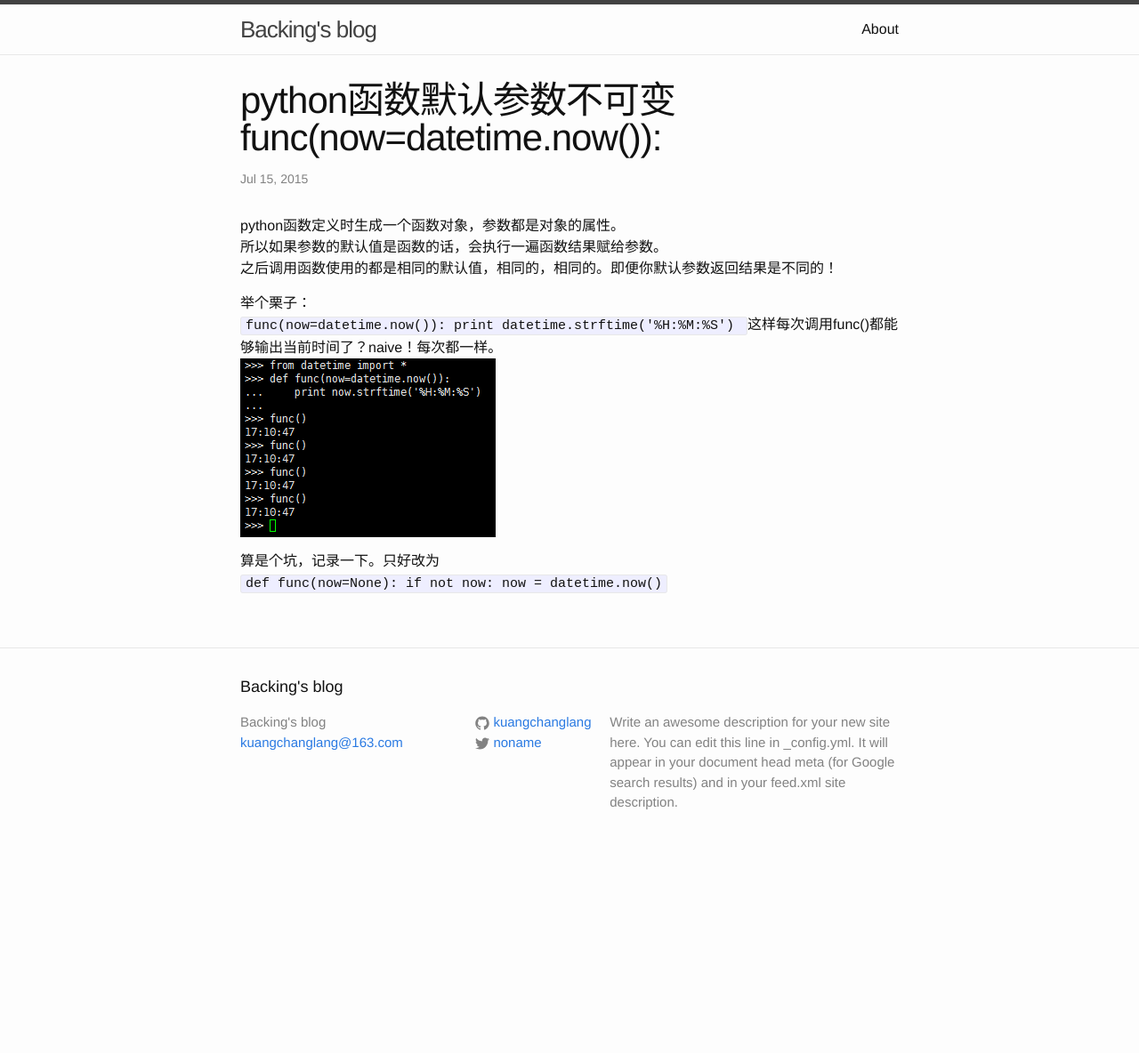
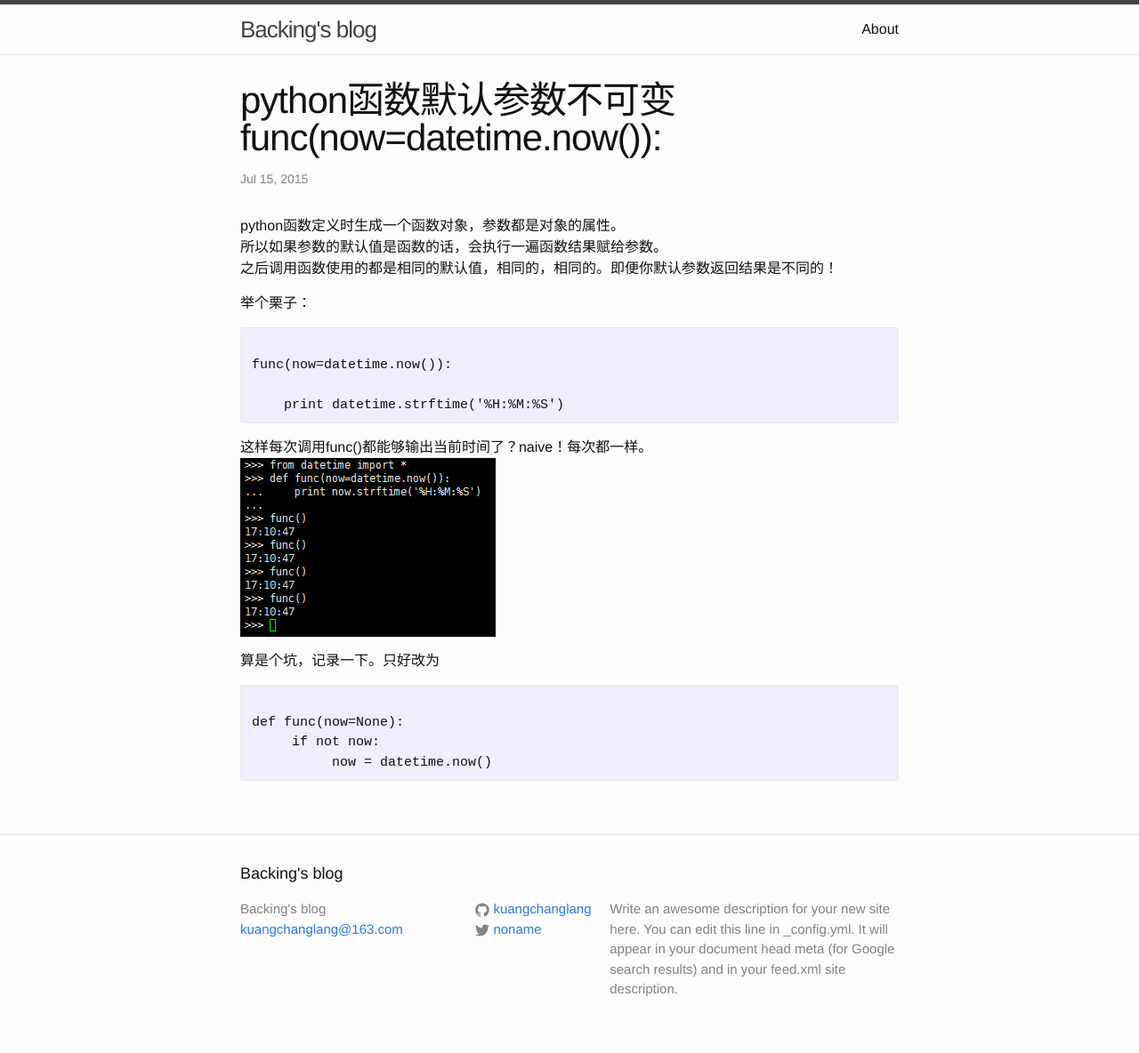
Before and after one commit to kuangchanglang/kuangchanglang.github.io, a Jekyll site: the page built from _posts/2015-07-15-func.md, in a window 1280 px wide. Shown: the whole page at 89% size. Built offline with Jekyll 4.4.1, drawn with Linux system fonts in a browser that asks for light colours; before the commit the page ends 974 px from its top, so only the background shows below that.

Commit message:
update func

```diff
--- a/_posts/2015-07-15-func.md
+++ b/_posts/2015-07-15-func.md
@@ -10,16 +10,18 @@ python函数定义时生成一个函数对象，参数都是对象的属性。
 之后调用函数使用的都是相同的默认值，相同的，相同的。即便你默认参数返回结果是不同的！
 
 举个栗子：
-``
+<pre><code>
 func(now=datetime.now()):
+
     print datetime.strftime('%H:%M:%S')
-``
+</code></pre>
+
 这样每次调用func()都能够输出当前时间了？naive！每次都一样。
 ![example]({{ site.url }}/assets/func.png)
 
 算是个坑，记录一下。只好改为
-``
+<pre><code>
 def func(now=None):
      if not now:
           now = datetime.now()
-``
+</code></pre>
```
